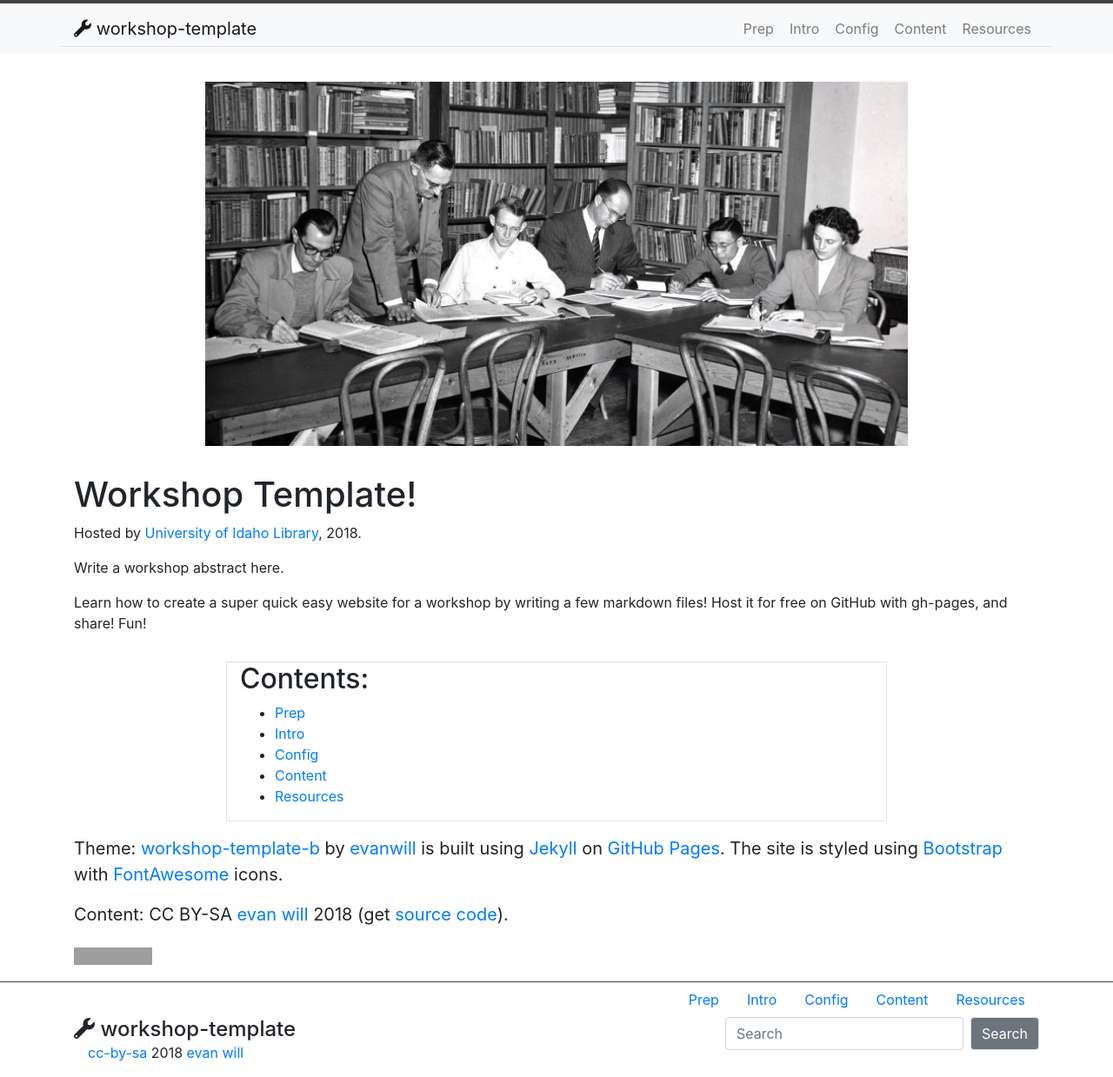
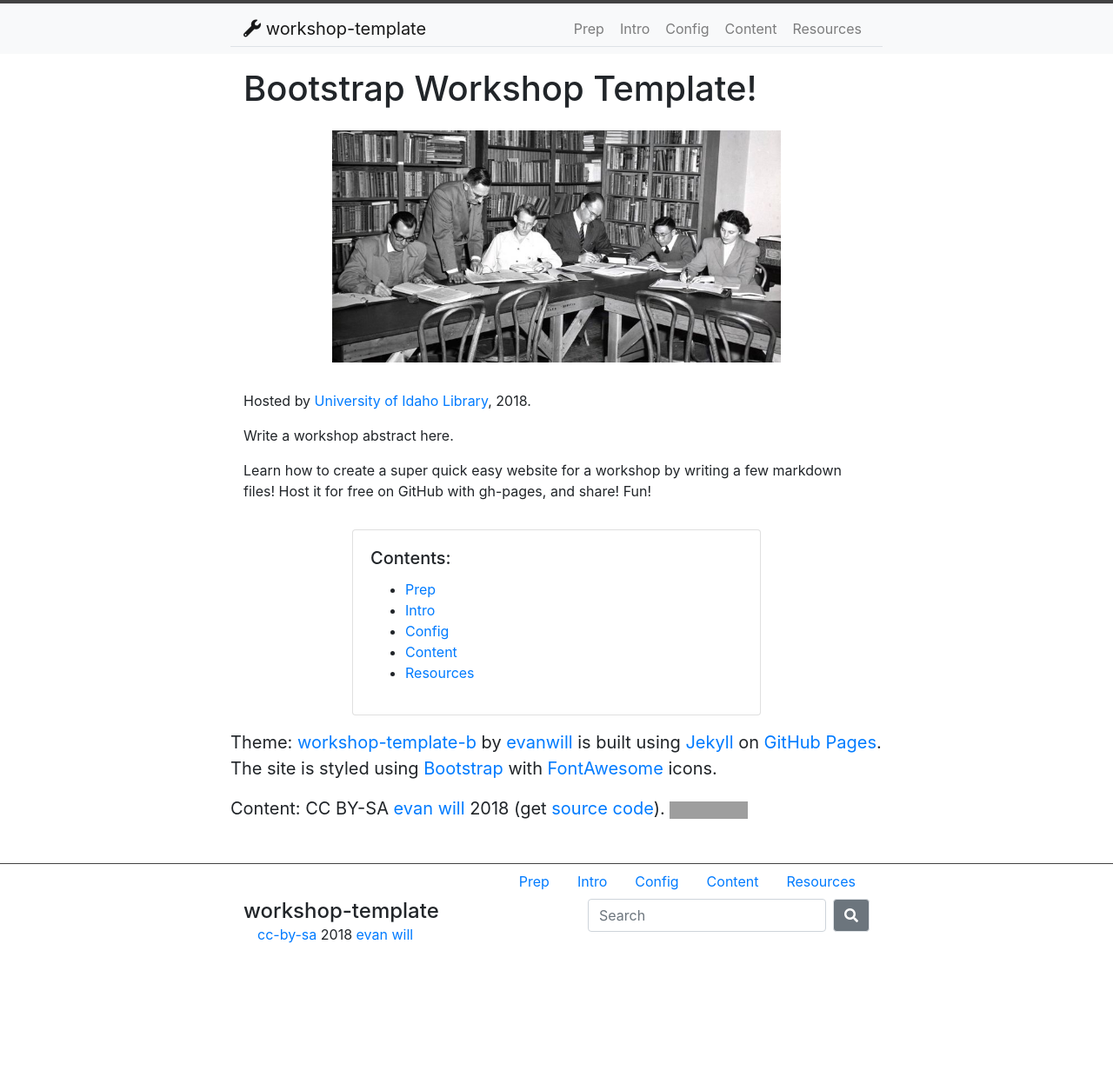
Before and after one commit to evanwill/workshop-template-b, a Jekyll site: the page built from index.md, in a window 1280 px wide. Shown: the whole page at 87% size. Built offline with Jekyll 4.4.1, drawn with Linux system fonts in a browser that asks for light colours; after the commit the page ends 1103 px from its top, so only the background shows below that; grey boxes are pictures that could not be loaded.

Commit message:
little tweaks

```diff
--- a/_includes/credits.html
+++ b/_includes/credits.html
@@ -1,6 +1,4 @@
 <blockquote class="blockquote">
     <p>Theme: <a href="https://github.com/evanwill/workshop-template-b" target="_blank">workshop-template-b</a> by <a href="https://github.com/evanwill/" target="_blank">evanwill</a> is built using <a href="https://jekyllrb.com/" target="_blank">Jekyll</a> on <a href="https://pages.github.com/" target="_blank">GitHub Pages</a>. The site is styled using <a href="https://getbootstrap.com/" target="_blank">Bootstrap</a> with <a href="https://fontawesome.com/" target="_blank">FontAwesome</a> icons.</p>
-    <p>Content: CC BY-SA <a href="https://github.com/{{ site.github_username }}">{{ site.author }}</a> {{ site.pub_year}} (get <a href="{{ site.repo }}" target="_blank">source code</a>).</p>
-    <p><a href="http://creativecommons.org/licenses/by-sa/4.0/" rel="license"><img src="https://i.creativecommons.org/l/by-sa/4.0/88x31.png" alt="Creative Commons License" /></a></p>
-
+    <p>Content: CC BY-SA <a href="https://github.com/{{ site.github_username }}">{{ site.author }}</a> {{ site.pub_year}} (get <a href="{{ site.repo }}" target="_blank">source code</a>). <a href="http://creativecommons.org/licenses/by-sa/4.0/" rel="license"><img src="https://i.creativecommons.org/l/by-sa/4.0/88x31.png" alt="Creative Commons License" /></a></p>
 </blockquote>
--- a/_includes/footer.html
+++ b/_includes/footer.html
@@ -7,9 +7,9 @@
         {% endif %}{% endfor %}
       </ul>
     </nav>
-    <div class="row mb-3">
+    <div class="row pb-3">
         <div class="col-md">
-          <a class="h4" href="{{ '/' | absolute_url }}"><span class="fas fa-wrench"></span> {{ site.title }}</a>
+          <a class="h4" href="{{ '/' | absolute_url }}">{{ site.title }}</a>
           <br>
           <span class="pl-3"><a href="https://creativecommons.org/licenses/by-sa/4.0/">cc-by-sa</a> {{ site.pub_year }} <a href="https://github.com/{{ site.github_username }}">{{ site.author }}</a></span>
         </div>
@@ -22,8 +22,8 @@
             }
           </script>
           <form class="form-inline my-2 my-lg-0 float-right" role="search" id="search" onsubmit="site_search(); return false;">
-            <input id="site-search" class="form-control mr-sm-2" type="text" placeholder="Search" aria-label="Search">
-            <button class="btn btn-secondary border my-2 my-sm-0" type="submit">Search</button>
+            <input id="site-search" class="form-control mr-sm-2" type="text" placeholder="Search" aria-label="Search box">
+            <button class="btn btn-secondary border my-2 my-sm-0" type="submit"><span class="fas fa-search"></span><span class="sr-only">submit search</span></button>
           </form>
           {% endif %}
         </div>
--- a/_includes/toc.html
+++ b/_includes/toc.html
@@ -1,10 +1,13 @@
 <div class="row justify-content-center">
-    <div class="border m-3 col-md-8" >
-        <h2>Contents:</h2>
-        <ul>
-            {% for section in site.sections %}{% if section.nav == true %}
-            <li><a href="{{ section.url | absolute_url }}">{{ section.title }}</a></li>
-            {% endif %}{% endfor %}
-        </ul>
+    <div class="m-3 col-md-8" >
+        <div class="card">
+            <div class="card-body">
+                <h5 class="card-title">Contents:</h5>
+                <ul>
+                    {% for section in site.sections %}{% if section.nav == true %}
+                    <li><a href="{{ section.url | absolute_url }}">{{ section.title }}</a></li>
+                    {% endif %}{% endfor %}
+                </ul>
+            </div>
     </div>
 </div>
--- a/_sass/_custom.scss
+++ b/_sass/_custom.scss
@@ -1,3 +1,4 @@
+/* add decorative borders  */
 header {
     border-top: solid 4px $top-border;
     //border-bottom: solid 1px $top-border;
@@ -8,3 +9,16 @@ header {
 footer {
     border-top: solid 1px $top-border;
 }
+/* change container size for easier reading */
+@media (min-width:576px){
+    .container{max-width:540px}
+}
+@media (min-width:768px){
+    .container{max-width:750px}
+}
+@media (min-width:992px){
+    .container{max-width:$container-max}
+}
+@media (min-width:1200px){
+    .container{max-width:$container-max}
+}
--- a/assets/css/custom.scss
+++ b/assets/css/custom.scss
@@ -2,15 +2,10 @@
 # front matter
 ---
 
-$base-font-family: "Helvetica Neue", Helvetica, Arial, sans-serif !default;
-$base-font-size:   16px !default;
-$base-font-weight: 400 !default;
-$small-font-size:  $base-font-size * 0.875 !default;
-$base-line-height: 1.5 !default;
-
+// add color at page top
 $top-border: #424242;
-
-$border-color: #424242;
+// limit container size to make reading easier
+$container-max: 750px;
 
 $text-color:       #111 !default;
 $background-color: #fdfdfd !default;
@@ -20,25 +15,6 @@ $grey-color:       #828282 !default;
 $grey-color-light: lighten($grey-color, 40%) !default;
 $grey-color-dark:  darken($grey-color, 25%) !default;
 
-// Width of the content area
-$content-width:    800px !default;
-
-$on-palm:          600px !default;
-$on-laptop:        800px !default;
-
-// Use media queries like this:
-// @include media-query($on-palm) {
-//   .wrapper {
-//     padding-right: $spacing-unit / 2;
-//     padding-left: $spacing-unit / 2;
-//   }
-// }
-@mixin media-query($device) {
-  @media screen and (max-width: $device) {
-    @content;
-  }
-}
-
 // Import partials.
 @import
   "custom"
--- a/index.md
+++ b/index.md
@@ -3,9 +3,9 @@ title: Home
 layout: default
 ---
 
+# Bootstrap Workshop Template!
+
 {% include figure.html file="College_of_Education_University_of_Idaho_Workshop_scene_2273.jpg" alt="intro image here" width="75%" %}
-
-# Workshop Template!
 
 > Hosted by [University of Idaho Library](http://www.lib.uidaho.edu/), {{ site.pub_year }}.
 
```
Also changed, not shown: README.md.
